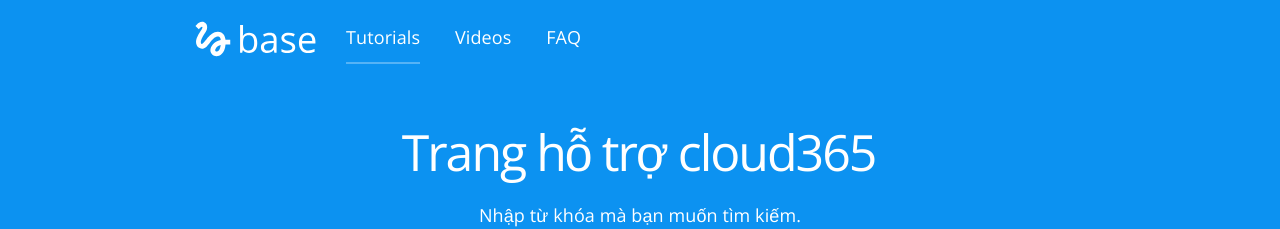
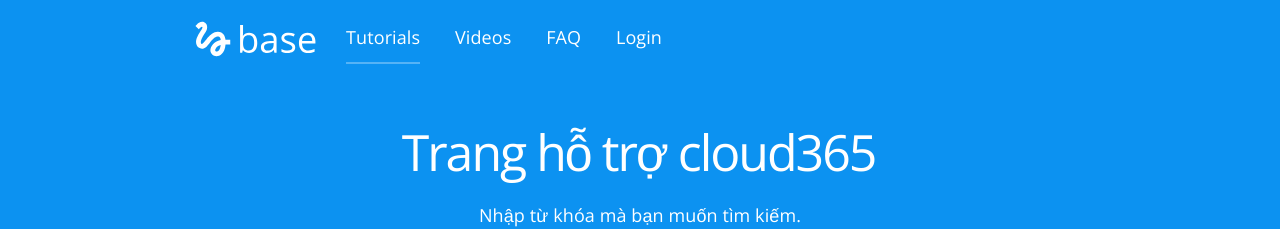
Before and after one commit to CloudCannon/base-jekyll-template, a Jekyll site: the page built from index.html, in a window 1280 px wide. Shown: the top 229 px of the page. Built offline with Jekyll 4.4.1, drawn with Linux system fonts in a browser that asks for light colours; nearby versions of some CDN libraries.

Commit message:
cập nhật trang chủ

```diff
--- a/_data/navigation.yml
+++ b/_data/navigation.yml
@@ -4,3 +4,5 @@
   link: /videos/
 - name: FAQ
   link: /faq/
+- name: Login
+  link: https://portal.cloud365.vn
```
